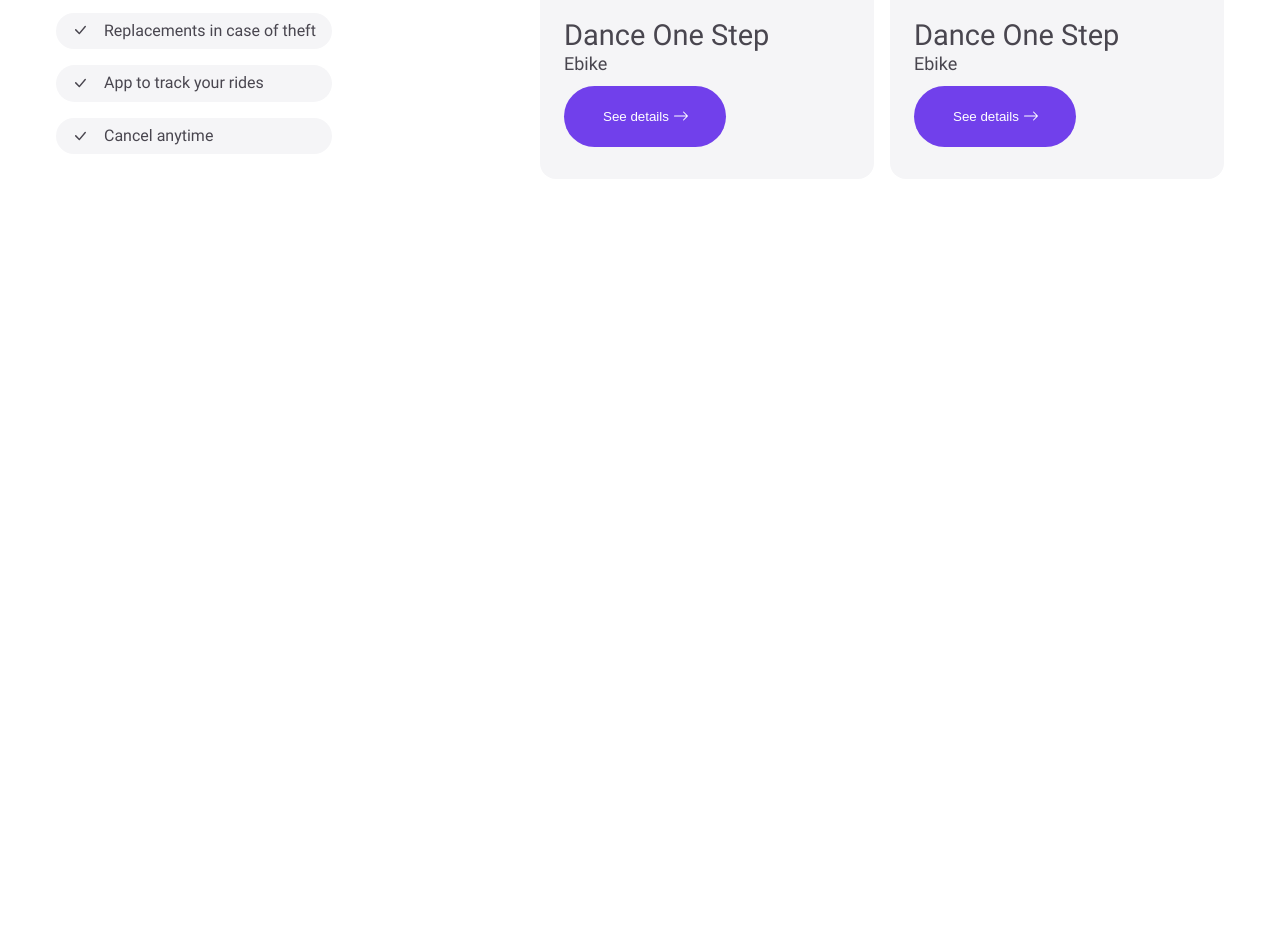
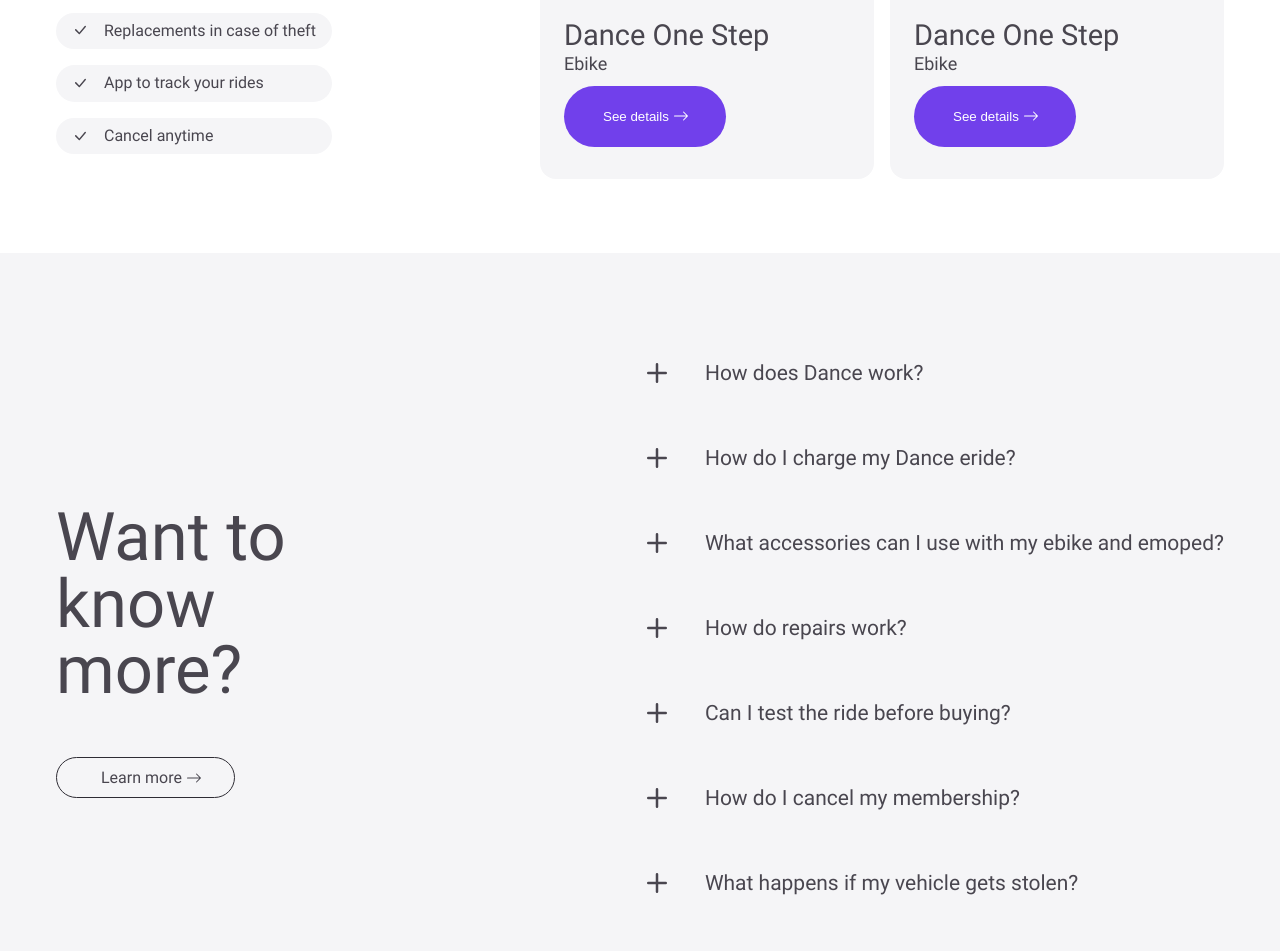
Before and after one commit to asadbekumarov/12-dars, a plain HTML site: page index.html in a window 1280 px wide. Shown: the part 4092-5043 px from the top of the page. Before the commit the page ends 4345 px from the top, so only its background shows below. Drawn offline with Linux system fonts and the light colour scheme.

Commit message:
want end

```diff
--- a/index.html
+++ b/index.html
@@ -228,6 +228,81 @@
             </div>
         </div>
     </div>
+    <div class="want__section">
+        <div class="container">
+            <div class="want__section__content">
+                <div>
+                    <h2>Want to know more?</h2>
+                    <button>
+                        Learn more
+                        <svg xmlns="http://www.w3.org/2000/svg" width="16" height="16" fill="currentColor"
+                            class="bi bi-arrow-right" viewBox="0 0 16 16">
+                            <path fill-rule="evenodd"
+                                d="M1 8a.5.5 0 0 1 .5-.5h11.793l-3.147-3.146a.5.5 0 0 1 .708-.708l4 4a.5.5 0 0 1 0 .708l-4 4a.5.5 0 0 1-.708-.708L13.293 8.5H1.5A.5.5 0 0 1 1 8" />
+                        </svg>
+                    </button>
+                </div>
+                <ul>
+                    <li>
+                        <svg xmlns="http://www.w3.org/2000/svg" width="40" height="40" fill="currentColor"
+                            class="bi bi-plus" viewBox="0 0 16 16">
+                            <path
+                                d="M8 4a.5.5 0 0 1 .5.5v3h3a.5.5 0 0 1 0 1h-3v3a.5.5 0 0 1-1 0v-3h-3a.5.5 0 0 1 0-1h3v-3A.5.5 0 0 1 8 4" />
+
+                        </svg> How does Dance work?
+                    </li>
+                    <li>
+                        <svg xmlns="http://www.w3.org/2000/svg" width="40" height="40" fill="currentColor"
+                            class="bi bi-plus" viewBox="0 0 16 16">
+                            <path
+                                d="M8 4a.5.5 0 0 1 .5.5v3h3a.5.5 0 0 1 0 1h-3v3a.5.5 0 0 1-1 0v-3h-3a.5.5 0 0 1 0-1h3v-3A.5.5 0 0 1 8 4" />
+
+                        </svg> How do I charge my Dance eride?
+                    </li>
+                    <li>
+                        <svg xmlns="http://www.w3.org/2000/svg" width="40" height="40" fill="currentColor"
+                            class="bi bi-plus" viewBox="0 0 16 16">
+                            <path
+                                d="M8 4a.5.5 0 0 1 .5.5v3h3a.5.5 0 0 1 0 1h-3v3a.5.5 0 0 1-1 0v-3h-3a.5.5 0 0 1 0-1h3v-3A.5.5 0 0 1 8 4" />
+
+                        </svg> What accessories can I use with my ebike and emoped?
+                    </li>
+                    <li>
+                        <svg xmlns="http://www.w3.org/2000/svg" width="40" height="40" fill="currentColor"
+                            class="bi bi-plus" viewBox="0 0 16 16">
+                            <path
+                                d="M8 4a.5.5 0 0 1 .5.5v3h3a.5.5 0 0 1 0 1h-3v3a.5.5 0 0 1-1 0v-3h-3a.5.5 0 0 1 0-1h3v-3A.5.5 0 0 1 8 4" />
+
+                        </svg> How do repairs work?
+                    </li>
+                    <li>
+                        <svg xmlns="http://www.w3.org/2000/svg" width="40" height="40" fill="currentColor"
+                            class="bi bi-plus" viewBox="0 0 16 16">
+                            <path
+                                d="M8 4a.5.5 0 0 1 .5.5v3h3a.5.5 0 0 1 0 1h-3v3a.5.5 0 0 1-1 0v-3h-3a.5.5 0 0 1 0-1h3v-3A.5.5 0 0 1 8 4" />
+
+                        </svg> Can I test the ride before buying?
+                    </li>
+                    <li>
+                        <svg xmlns="http://www.w3.org/2000/svg" width="40" height="40" fill="currentColor"
+                            class="bi bi-plus" viewBox="0 0 16 16">
+                            <path
+                                d="M8 4a.5.5 0 0 1 .5.5v3h3a.5.5 0 0 1 0 1h-3v3a.5.5 0 0 1-1 0v-3h-3a.5.5 0 0 1 0-1h3v-3A.5.5 0 0 1 8 4" />
+
+                        </svg> How do I cancel my membership?
+                    </li>
+                    <li>
+                        <svg xmlns="http://www.w3.org/2000/svg" width="40" height="40" fill="currentColor"
+                            class="bi bi-plus" viewBox="0 0 16 16">
+                            <path
+                                d="M8 4a.5.5 0 0 1 .5.5v3h3a.5.5 0 0 1 0 1h-3v3a.5.5 0 0 1-1 0v-3h-3a.5.5 0 0 1 0-1h3v-3A.5.5 0 0 1 8 4" />
+
+                        </svg> What happens if my vehicle gets stolen?
+                    </li>
+                </ul>
+            </div>
+        </div>
+    </div>
     <script src="./script.js"></script>
 </body>
 
--- a/scss/blok/_what.scss
+++ b/scss/blok/_what.scss
@@ -0,0 +1,52 @@
+@use "./constants" as *;
+.want__section {
+  padding-top: 100px;
+  padding-bottom: 96px;
+  background-color: $colorGray;
+  .want__section__content {
+    display: flex;
+    justify-content: space-between;
+    align-items: center;
+    h2 {
+      max-width: 235px;
+      font-family: Roboto;
+      font-size: 67px;
+      font-weight: 400;
+      line-height: 66.75px;
+      color: $colorBlack;
+    }
+    button {
+      margin-top: 53px;
+      padding: 12px 32px 11px 44px;
+      display: flex;
+      align-items: center;
+      gap: 4px;
+      font-family: Roboto;
+      font-size: 16px;
+      font-weight: 400;
+      line-height: 16px;
+      color: $colorBlack;
+      border-radius: 999px;
+      border: 1px solid #2e2c34;
+      background: transparent;
+    }
+    button:hover {
+      background-color: $colorWhite;
+      transition: all 0.2s linear;
+      scale: 1.05;
+    }
+    ul {
+      li {
+        padding-bottom: 45px;
+        display: flex;
+        align-items: center;
+        gap: 28px;
+        font-family: Roboto;
+        font-size: 21px;
+        font-weight: 400;
+        line-height: 24.82px;
+        color: $colorBlack;
+      }
+    }
+  }
+}
```
Also changed, not shown: css/stylemain.min.css, 1 other file.
